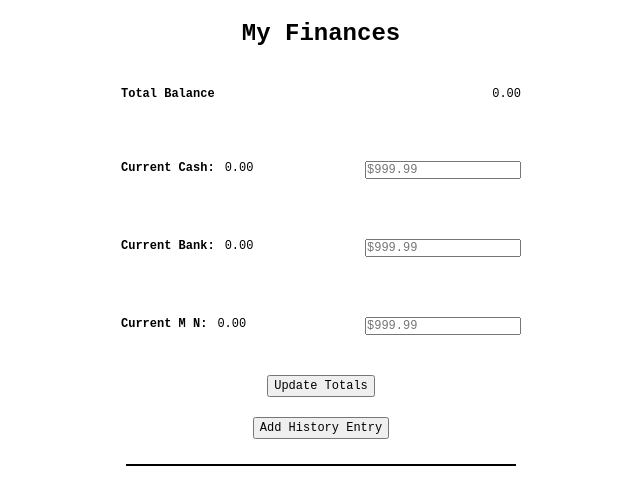
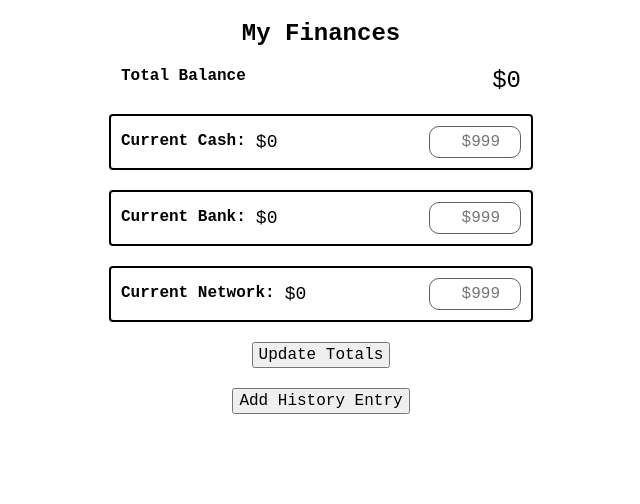
Before and after one commit to giancarlo-padilla/finance-tracker, a plain HTML site: page index.html in a window 1280 px wide. Both pictures are taken after a click on the button "Update Totals". Shown: the whole page, without its empty margins (319-959 px from the left). Drawn offline with Linux system fonts and the light colour scheme.

Commit message:
Formatting, font styling

```diff
--- a/app.js
+++ b/app.js
@@ -9,41 +9,36 @@ const updateBtn = document.getElementById("update-totals");
 const addHistory = document.getElementById("add-history");
 const historyContainer = document.querySelector(".history");
 
+let lastTotals = { cash: 0, bank: 0, network: 0, total: 0 };
+
 function updateTotals() {
 	const cash = parseFloat(cashInput.value) || 0;
 	const bank = parseFloat(bankInput.value) || 0;
 	const network = parseFloat(networkInput.value) || 0;
 	const total = cash + bank + network;
-	console.log(cash, bank, network);
 
-	totalElem.textContent = total.toFixed(2);
-	cashElem.textContent = cash.toFixed(2);
-	bankElem.textContent = bank.toFixed(2);
-	networkElem.textContent = network.toFixed(2);
+	totalElem.textContent = total.toFixed();
+	cashElem.textContent = cash.toFixed();
+	bankElem.textContent = bank.toFixed();
+	networkElem.textContent = network.toFixed();
 
 	return { cash, bank, network, total };
 }
 
 updateBtn.addEventListener("click", () => {
-	const { cash, bank, network, total } = updateTotals();
+	lastTotals = updateTotals();
 });
 
 addHistory.addEventListener("click", () => {
-	const now = new Date().toLocaleString();
-	const cash = parseFloat(cashElem.textContent) || 0;
-	const bank = parseFloat(bankElem.textContent) || 0;
-	const network = parseFloat(networkElem.textContent) || 0;
-	const total = parseFloat(totalElem.textContent) || 0;
-
+	const now = new Date().toLocaleDateString();
+	const { cash, bank, network, total } = lastTotals;
 	const entryHTML = `
         <div class="entry">
             <div><strong><p>Date:</p></strong><p>${now}</p></div>
-            <div><strong><p>Cash:</p></strong><p>${cash.toFixed(2)}</p></div>
-            <div><strong><p>Bank:</p></strong><p>${bank.toFixed(2)}</p></div>
-            <div><strong><p>Network:</p></strong><p>${network.toFixed(
-													2
-												)}</p></div>
-            <div><strong><p>Total:</p></strong><p>${total.toFixed(2)}</p></div>
+            <div><strong><p>Cash:</p></strong><div class="entry-number"><p>$</p><p>${cash.toFixed()}</p></div></div>
+            <div><strong><p>Bank:</p></strong><div class="entry-number"><p>$</p><p>${bank.toFixed()}</p></div></div>
+            <div><strong><p>Network:</p></strong><div class="entry-number"><p>$</p><p>${network.toFixed()}</p></div></div>
+            <div><strong><p>Total:</p></strong><div class="entry-number"><p>$</p><p>${total.toFixed()}</p></div></div>
         </div>
     `;
 	historyContainer.insertAdjacentHTML("beforeend", entryHTML);
--- a/index.html
+++ b/index.html
@@ -14,7 +14,10 @@
 				<strong>
 					<p>Total Balance</p>
 				</strong>
-				<p id="total">0.00</p>
+				<div class="total-bal-number">
+					<p>$</p>
+					<p id="total">0.00</p>
+				</div>
 			</div>
 
 			<div class="balance">
@@ -22,11 +25,14 @@
 					<strong>
 						<p>Current Cash:</p>
 					</strong>
-					<p id="current-cash-value">$100</p>
+					<div class="current-bal-number">
+						<p>$</p>
+						<p id="current-cash-value">0</p>
+					</div>
 				</div>
 
 				<div>
-					<input type="number" id="cash" placeholder="$999.99" />
+					<input type="number" id="cash" placeholder="$999" min="0" />
 				</div>
 			</div>
 
@@ -35,24 +41,30 @@
 					<strong>
 						<p>Current Bank:</p>
 					</strong>
-					<p id="current-bank-value">$100</p>
+					<div class="current-bal-number">
+						<p>$</p>
+						<p id="current-bank-value">0</p>
+					</div>
 				</div>
 
 				<div>
-					<input type="number" id="bank" placeholder="$999.99" />
+					<input type="number" id="bank" placeholder="$999" min="0" />
 				</div>
 			</div>
 
 			<div class="balance">
 				<div>
 					<strong>
-						<p>Current M N:</p>
+						<p>Current Network:</p>
 					</strong>
-					<p id="current-network-value">$100</p>
+					<div class="current-bal-number">
+						<p>$</p>
+						<p id="current-network-value">0</p>
+					</div>
 				</div>
 
 				<div>
-					<input type="number" id="network" placeholder="$999.99" />
+					<input type="number" id="network" placeholder="$999" min="0" />
 				</div>
 			</div>
 
@@ -65,7 +77,7 @@
 			</div>
 
 			<div class="history">
-				<div class="entry"></div>
+				<!-- <div class="entry"></div> -->
 			</div>
 		</div>
 		<script src="app.js"></script>
--- a/style.css
+++ b/style.css
@@ -2,7 +2,7 @@
 	margin: 0;
 	padding: 0;
 	font-family: "Courier New", Courier, monospace;
-	font-size: 12px;
+	font-size: 16px;
 	/* border: 1px solid black; */
 }
 
@@ -10,8 +10,13 @@ input[type="button"] {
 	padding: 2px 5px;
 }
 
-input[type="text"] {
-	width: 75px;
+input[type="number"] {
+	width: 85px;
+	height: 30px;
+	border: 1px solid rgb(96, 96, 96);
+	border-radius: 10px;
+	padding: 0 5px 0 0;
+	text-align: end;
 }
 
 .main-container {
@@ -28,18 +33,40 @@ input[type="text"] {
 	font-size: 24px;
 }
 
+.balance {
+	border: 2px solid black;
+	border-radius: 4px;
+	padding: 10px;
+	align-items: center;
+}
+
+.total-bal-number {
+	display: flex;
+}
+
+.total-bal-number p {
+	font-size: 24px;
+}
+
+.current-bal-number {
+	display: flex;
+	padding: 0 10px;
+}
+
+.current-bal-number p {
+	font-size: 18px;
+}
+
 .balance,
 .total-balance {
 	display: flex;
 	justify-content: space-between;
 	width: 100%;
-	padding: 20px 0;
 }
 
 .balance div {
 	display: flex;
 	width: auto;
-	gap: 10px;
 }
 
 .history {
@@ -52,19 +79,27 @@ input[type="text"] {
 	align-items: center;
 	margin: 5px;
 	border: 1px solid black;
+	border-radius: 4px;
 }
 
-.entry div {
-	width: 100%;
+.entry > div {
+	display: flex;
+	flex-direction: column;
+	align-self: start;
 	text-align: center;
-	padding: 2px 0;
-	/* border-left: 1px solid black;
-	border-right: 1px solid black; */
+	gap: 5px;
+	padding: 10px 0;
+	width: 20%;
+}
+
+.entry .entry-number {
+	display: flex;
+	justify-content: center;
+	width: auto;
 }
 
 .entry div p {
 	font-size: 10px;
-	padding: 2px;
 }
 
 .update-totals {
```
